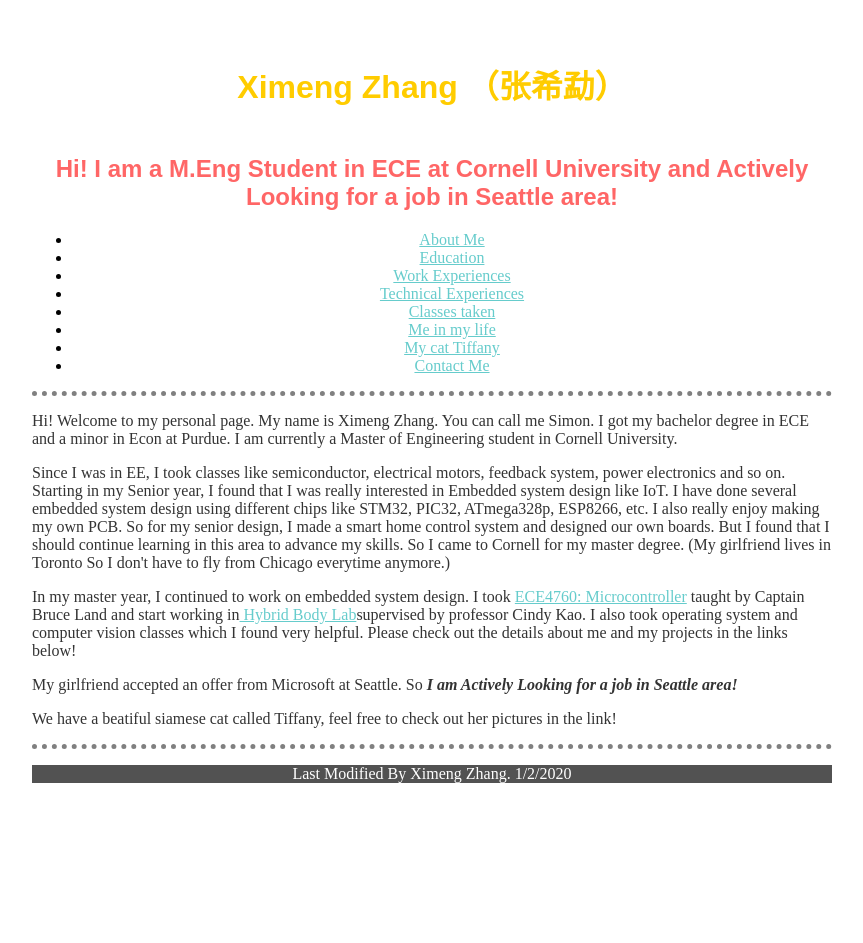
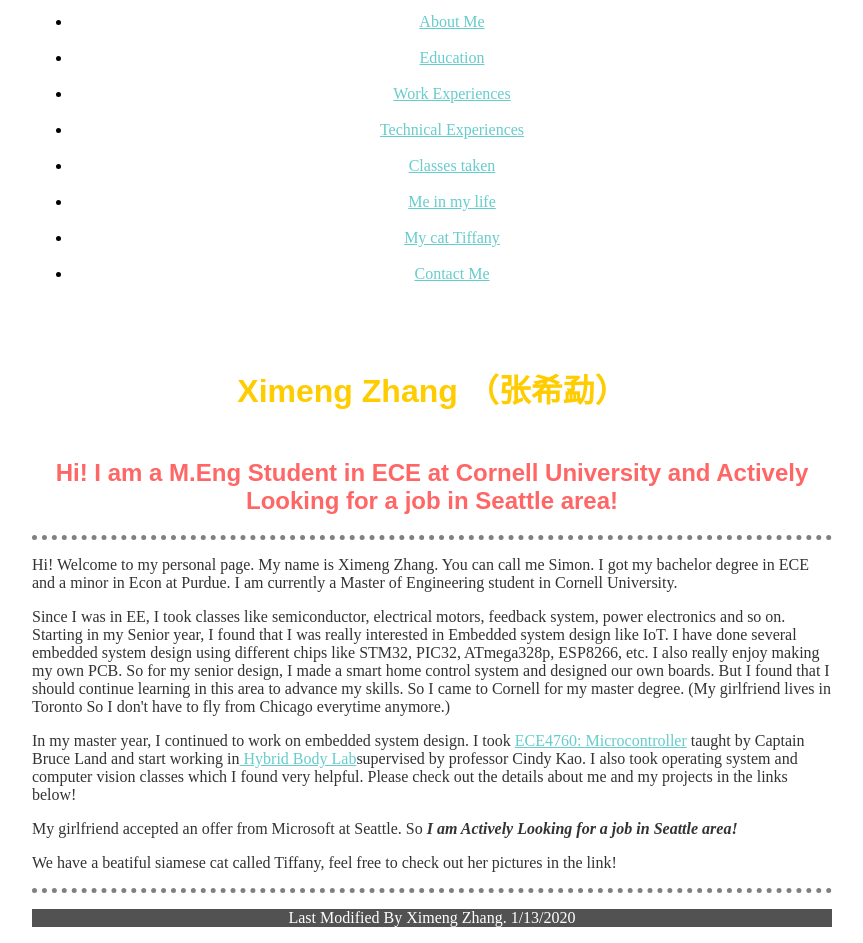
Before and after one commit to zximeng/Mywebsite, a plain HTML site: page index.html in a window 1280 px wide. Shown: the part 207-1150 px from the top of the page, without its empty margins (208-1071 px from the left). Before the commit the page ends 1006 px from the top, so only its background shows below. Drawn offline with Linux system fonts and the light colour scheme.

Commit message:
Update index.html

```diff
--- a/index.html
+++ b/index.html
@@ -20,23 +20,33 @@
       height="200"
     />
     </div>
+    <nav id="navbar">
+         <ul>
+        <li><a href="#Introduction-header">About Me</a></li>
+           <br>
+        <li><a href="#edu-header">Education</a></li>
+           <br>
+        <li><a href="#work-header">Work Experiences</a></li>
+           <br>
+        <li><a href="#tech-header">Technical Experiences</a></li>
+           <br>
+        <li><a href="#class-header"> Classes taken</a></li>
+           <br>
+        <li><a href="#life-header"> Me in my life</a></li>
+           <br>
+        <li><a href="#cat-header"> My cat Tiffany</a></li>
+           <br>
+        <li><a href="#contact-header">Contact Me</a></li>
+           <br>
+      </ul>
+
+    </nav>
 
 
     <h1 class="name">Ximeng Zhang （张希勐）</h1>
     <h2 class="name">Hi! I am a M.Eng Student in ECE at Cornell University and Actively Looking for a job in Seattle area! </h2>
 
-    <p>
-      <ul>
-        <li><a href="#Introduction-header">About Me</a></li>
-        <li><a href="#edu-header">Education</a></li>
-        <li><a href="#work-header">Work Experiences</a></li>
-        <li><a href="#tech-header">Technical Experiences</a></li>
-        <li><a href="#class-header"> Classes taken</a></li>
-        <li><a href="#life-header"> Me in my life</a></li>
-        <li><a href="#cat-header"> My cat Tiffany</a></li>
-        <li><a href="#contact-header">Contact Me</a></li>
-      </ul>
-      </p>
+
 <hr>
 <div class="des">
         <p>
@@ -69,7 +79,7 @@ me and my projects in the links below!
 
         </p>
 <div class="footer">
-  <p> Last Modified By Ximeng Zhang. 1/2/2020</p>
+  <p> Last Modified By Ximeng Zhang. 1/13/2020</p>
 
 </div>
   </body>
```
